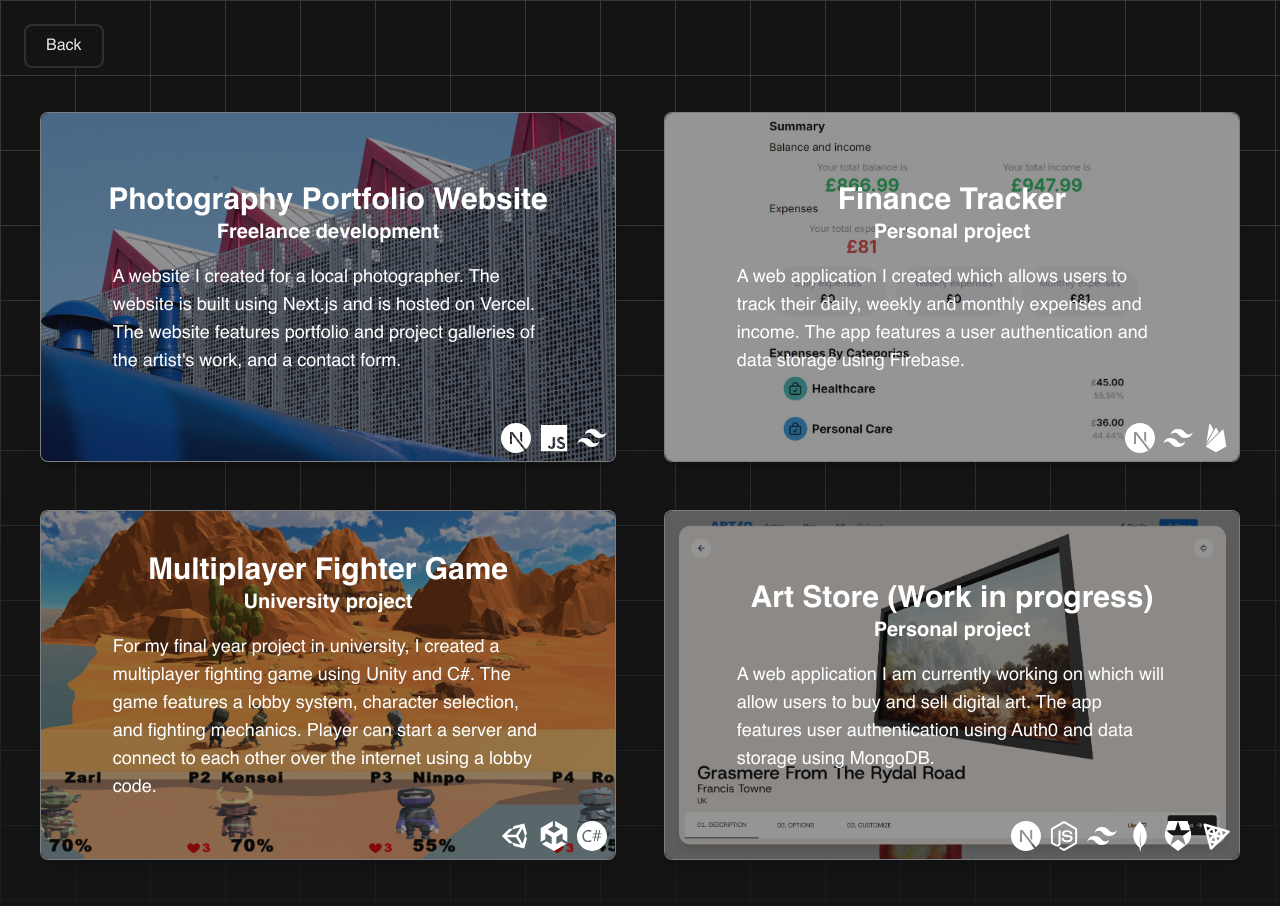
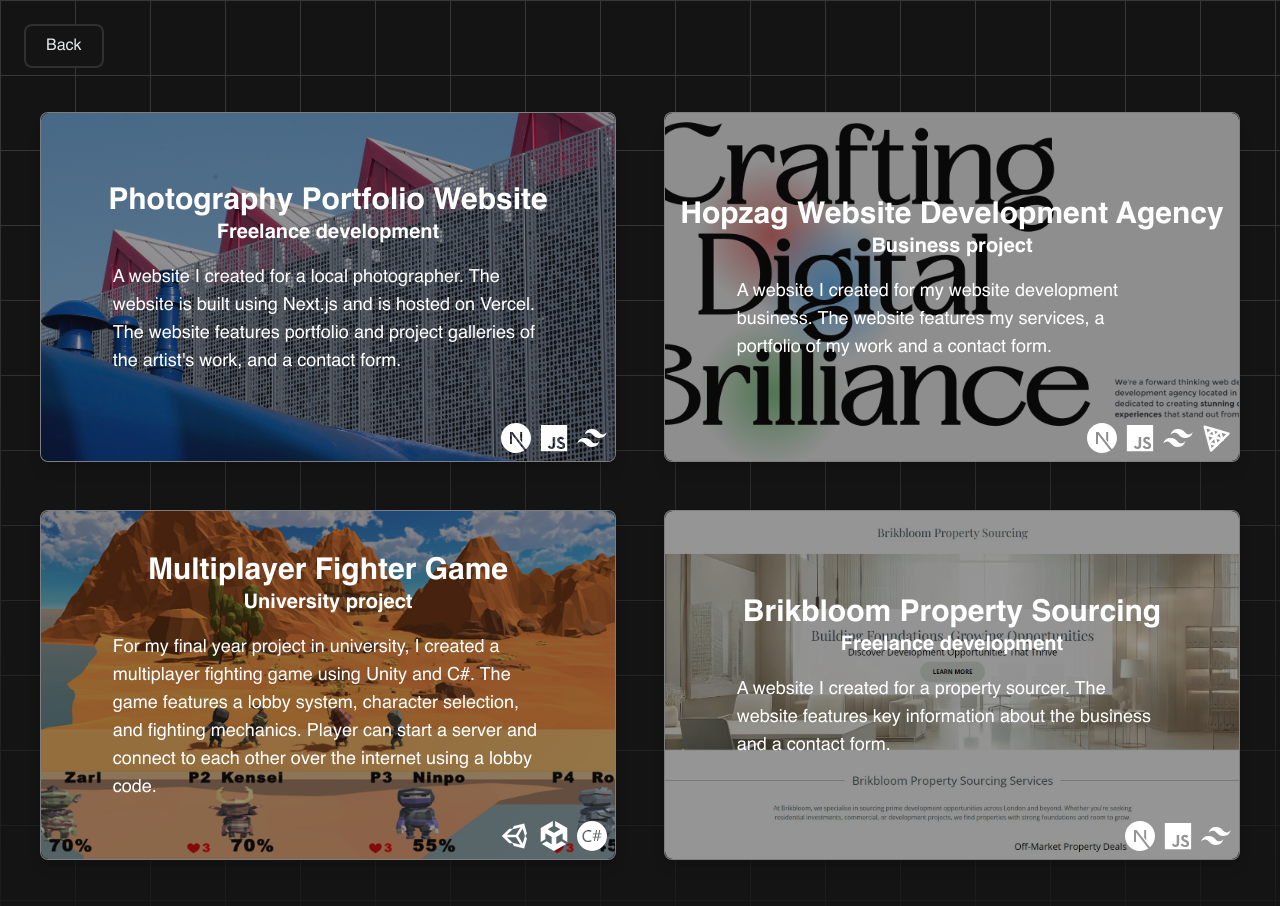
Before and after one commit to CHope12/cameronhope, a Next.js app: page /portfolio in a window 1280 px wide. Shown: the top 906 px of the page. Built offline with nearby package versions, Linux system fonts and the light colour scheme.

Commit message:
portfolio update

```diff
--- a/app/globals.css
+++ b/app/globals.css
@@ -116,14 +116,6 @@ body {
   color: rgb(20, 20, 20);
 }
 
-.portfolioItem {
-  transition: transform 0.5s ease-in-out;
-}
-
-.portfolioItem:hover{
-  transform: translateY(-3%);
-}
-
 .hoverImage {
   transition:
     transform 0.5s ease-in-out,
--- a/app/portfolio/page.js
+++ b/app/portfolio/page.js
@@ -102,13 +102,12 @@ const portfolioItems = [
     textColor: "white",
   },
   {
-    title: "Finance Tracker",
-    image: "/images/screen3.jpg",
-    type: "Personal project",
-    link: "https://finance.cameronhope.co.uk/",
-    description: "A web application I created which allows users to track their daily, weekly and monthly expenses and income. The app features a user authentication and data storage using Firebase.",
-    tech: techIcons.filter(tech => tech.name === "Next.js" || tech.name === "Firebase" || tech.name === "Tailwind CSS"),
-    textColor: "black",
+    title: "Hopzag Website Development Agency",
+    image: "/images/screen8.png",
+    type: "Business project",
+    link: "https://hopzag.co.uk/",
+    description: "A website I created for my website development business. The website features my services, a portfolio of my work and a contact form.",
+    tech: techIcons.filter(tech => tech.name === "Next.js" || tech.name === "JavaScript" || tech.name === "Tailwind CSS" || tech.name === "Three.js"),
   },
   {
     title: "Multiplayer Fighter Game",
@@ -120,15 +119,6 @@ const portfolioItems = [
     textColor: "white",
   },
   {
-    title: "Art Store (Work in progress)",
-    image: "/images/screen7.png",
-    type: "Personal project",
-    link: "https://art-iota-woad.vercel.app/",
-    description: "A web application I am currently working on which will allow users to buy and sell digital art. The app features user authentication using Auth0 and data storage using MongoDB.",
-    tech: techIcons.filter(tech => tech.name === "Next.js" || tech.name === "MongoDB" || tech.name === "Node.js" || tech.name === "Three.js"|| tech.name === "Auth0" || tech.name === "Tailwind CSS"),
-    textColor: "black",
-  },
-  {
     title: "Brikbloom Property Sourcing",
     image: "/images/screen5.jpg",
     type: "Freelance development",
@@ -138,12 +128,30 @@ const portfolioItems = [
     textColor: "black",
   },
   {
+    title: "Finance Tracker",
+    image: "/images/screen3.jpg",
+    type: "Personal project",
+    link: "https://finance.cameronhope.co.uk/",
+    description: "A web application I created which allows users to track their daily, weekly and monthly expenses and income. The app features a user authentication and data storage using Firebase.",
+    tech: techIcons.filter(tech => tech.name === "Next.js" || tech.name === "Firebase" || tech.name === "Tailwind CSS"),
+    textColor: "black",
+  },
+  {
     title: "The Guidance Company",
     image: "/images/screen6.jpg",
     type: "Freelance development",
     link: "https://theguidancecompany.co.uk/",
     description: "A website I made using Wordpress for a local client's potential business. It only reached a first draft however provided valuable insight into wordpress and its ecosystem",
     tech: techIcons.filter(tech => tech.name === "Wordpress"),
+    textColor: "black",
+  },
+  {
+    title: "Art Store (Work in progress)",
+    image: "/images/screen7.png",
+    type: "Personal project",
+    link: "https://art-iota-woad.vercel.app/",
+    description: "A web application I am currently working on which will allow users to buy and sell digital art. The app features user authentication using Auth0 and data storage using MongoDB.",
+    tech: techIcons.filter(tech => tech.name === "Next.js" || tech.name === "MongoDB" || tech.name === "Node.js" || tech.name === "Three.js"|| tech.name === "Auth0" || tech.name === "Tailwind CSS"),
     textColor: "black",
   },
   {
@@ -168,7 +176,7 @@ const Page = () => {
         {portfolioItems.map((item, index) => (
             <div
               key={index}
-              className="flex items-center justify-center w-[90%] md:w-[45%] portfolioItem"
+              className="flex items-center justify-center w-[90%] md:w-[45%]"
             >
             <FadeIn className="w-full" delay={(index+1)*100}>
               <PortfolioCard
```
Also changed, not shown: public/images/screen8.png (added).
